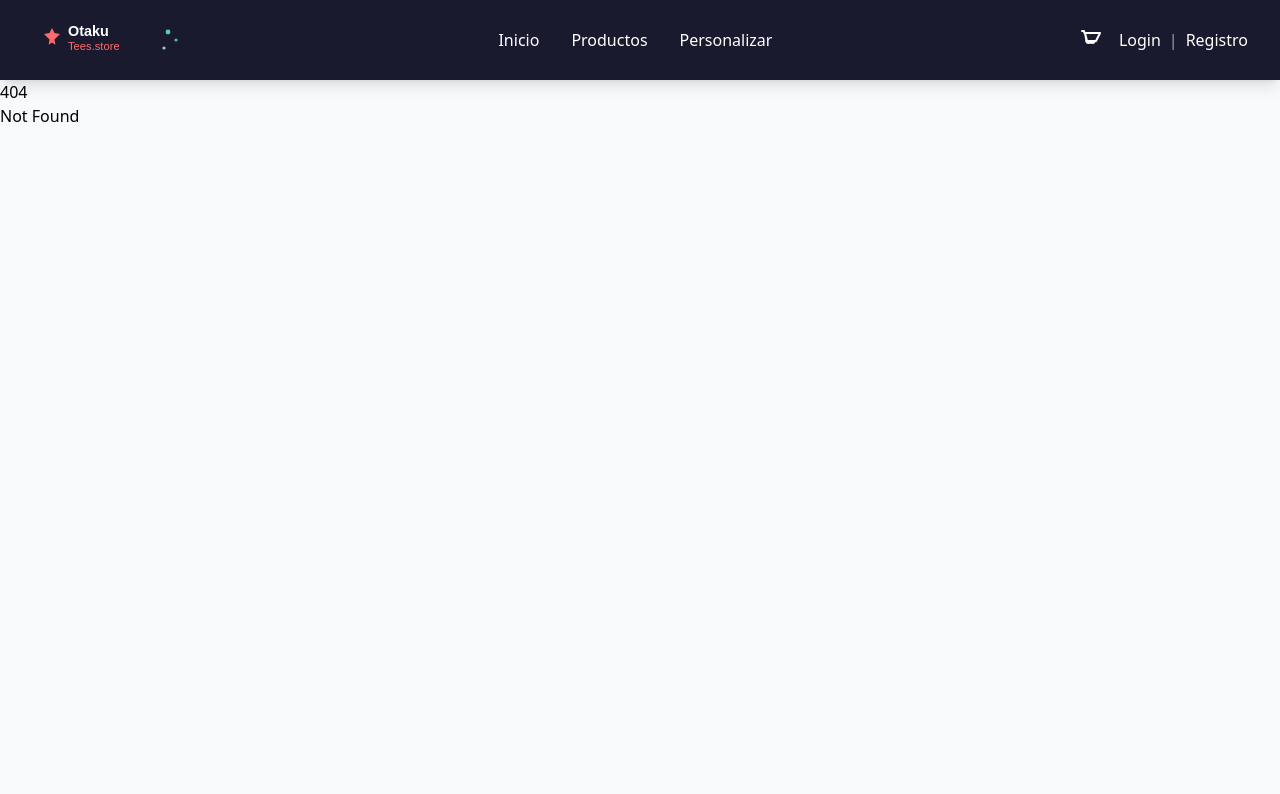
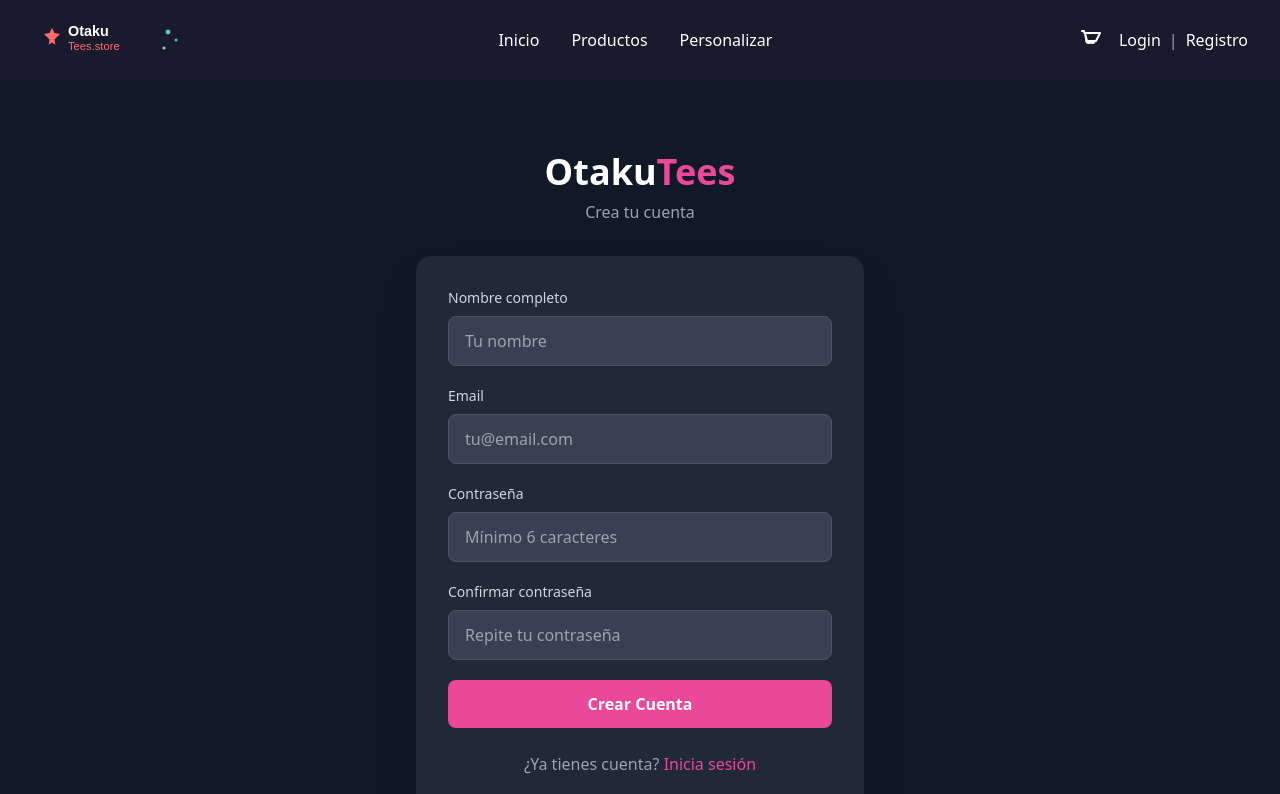
Before and after one commit to Heri-valen/animestill, a SvelteKit app: page /auth/registro in a window 1280 px wide. Before the commit this address had no page. Shown: the top 794 px of the page. Built offline with nearby package versions, Linux system fonts and the light colour scheme.

Commit message:
feat: add login and registration pages

```diff
--- /dev/null
+++ b/src/routes/auth/registro/+page.svelte
@@ -0,0 +1,161 @@
+<script lang="ts">
+	let name = $state('');
+	let email = $state('');
+	let password = $state('');
+	let confirmPassword = $state('');
+	let loading = $state(false);
+	let error = $state('');
+	let success = $state(false);
+
+	async function handleRegister(e: Event) {
+		e.preventDefault();
+
+		if (password !== confirmPassword) {
+			error = 'Las contraseñas no coinciden';
+			return;
+		}
+
+		if (password.length < 6) {
+			error = 'La contraseña debe tener al menos 6 caracteres';
+			return;
+		}
+
+		loading = true;
+		error = '';
+
+		try {
+			const response = await fetch('/api/auth/register', {
+				method: 'POST',
+				headers: { 'Content-Type': 'application/json' },
+				body: JSON.stringify({ name, email, password })
+			});
+
+			const data = await response.json();
+
+			if (!response.ok) {
+				error = data.error || 'Error al registrar';
+				return;
+			}
+
+			success = true;
+			setTimeout(() => {
+				window.location.href = '/auth/login';
+			}, 2000);
+		} catch (err) {
+			error = 'Error de conexión';
+		} finally {
+			loading = false;
+		}
+	}
+</script>
+
+<svelte:head>
+	<title>Registrarse - OtakuTees.store</title>
+</svelte:head>
+
+<div class="min-h-screen flex items-center justify-center bg-gray-900 py-12 px-4">
+	<div class="max-w-md w-full">
+		<div class="text-center mb-8">
+			<a href="/" class="text-4xl font-black text-white">
+				Otaku<span class="text-pink-500">Tees</span>
+			</a>
+			<p class="text-gray-400 mt-2">Crea tu cuenta</p>
+		</div>
+
+		<div class="bg-gray-800 rounded-2xl p-8 shadow-2xl">
+			{#if success}
+				<div class="text-center py-8">
+					<div class="w-16 h-16 bg-green-500 rounded-full flex items-center justify-center mx-auto mb-4">
+						<svg class="w-8 h-8 text-white" fill="none" stroke="currentColor" viewBox="0 0 24 24">
+							<path stroke-linecap="round" stroke-linejoin="round" stroke-width="2" d="M5 13l4 4L19 7" />
+						</svg>
+					</div>
+					<h2 class="text-2xl font-bold text-white mb-2">¡Cuenta creada!</h2>
+					<p class="text-gray-400">Serás redirigido al login...</p>
+				</div>
+			{:else}
+				<form onsubmit={handleRegister} class="space-y-5">
+					{#if error}
+						<div class="bg-red-500/10 border border-red-500 text-red-500 px-4 py-3 rounded-lg text-sm">
+							{error}
+						</div>
+					{/if}
+
+					<div>
+						<label for="name" class="block text-sm font-medium text-gray-300 mb-2">
+							Nombre completo
+						</label>
+						<input
+							type="text"
+							id="name"
+							bind:value={name}
+							required
+							class="w-full px-4 py-3 bg-gray-700 border border-gray-600 rounded-lg text-white placeholder-gray-400 focus:outline-none focus:border-pink-500 focus:ring-1 focus:ring-pink-500"
+							placeholder="Tu nombre"
+						/>
+					</div>
+
+					<div>
+						<label for="email" class="block text-sm font-medium text-gray-300 mb-2">
+							Email
+						</label>
+						<input
+							type="email"
+							id="email"
+							bind:value={email}
+							required
+							class="w-full px-4 py-3 bg-gray-700 border border-gray-600 rounded-lg text-white placeholder-gray-400 focus:outline-none focus:border-pink-500 focus:ring-1 focus:ring-pink-500"
+							placeholder="tu@email.com"
+						/>
+					</div>
+
+					<div>
+						<label for="password" class="block text-sm font-medium text-gray-300 mb-2">
+							Contraseña
+						</label>
+						<input
+							type="password"
+							id="password"
+							bind:value={password}
+							required
+							minlength="6"
+							class="w-full px-4 py-3 bg-gray-700 border border-gray-600 rounded-lg text-white placeholder-gray-400 focus:outline-none focus:border-pink-500 focus:ring-1 focus:ring-pink-500"
+							placeholder="Mínimo 6 caracteres"
+						/>
+					</div>
+
+					<div>
+						<label for="confirmPassword" class="block text-sm font-medium text-gray-300 mb-2">
+							Confirmar contraseña
+						</label>
+						<input
+							type="password"
+							id="confirmPassword"
+							bind:value={confirmPassword}
+							required
+							class="w-full px-4 py-3 bg-gray-700 border border-gray-600 rounded-lg text-white placeholder-gray-400 focus:outline-none focus:border-pink-500 focus:ring-1 focus:ring-pink-500"
+							placeholder="Repite tu contraseña"
+						/>
+					</div>
+
+					<button
+						type="submit"
+						disabled={loading}
+						class="w-full bg-pink-500 hover:bg-pink-600 text-white font-bold py-3 px-4 rounded-lg transition-colors disabled:opacity-50 disabled:cursor-not-allowed"
+					>
+						{loading ? 'Creando cuenta...' : 'Crear Cuenta'}
+					</button>
+				</form>
+
+				<div class="mt-6 text-center">
+					<p class="text-gray-400">
+						¿Ya tienes cuenta?
+						<a href="/auth/login" class="text-pink-500 hover:text-pink-400 font-medium">
+							Inicia sesión
+						</a>
+					</p>
+				</div>
+			{/if}
+		</div>
+	</div>
+</div>
```
Also changed, not shown: src/routes/auth/login/+page.svelte (added, +117 -0 lines).
